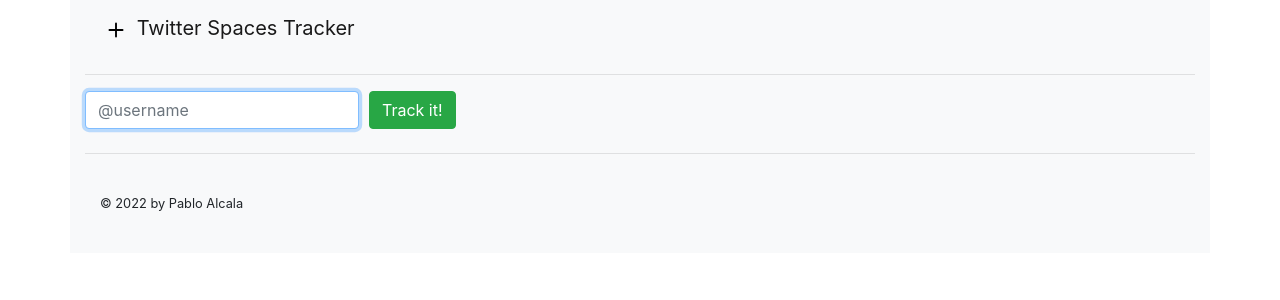
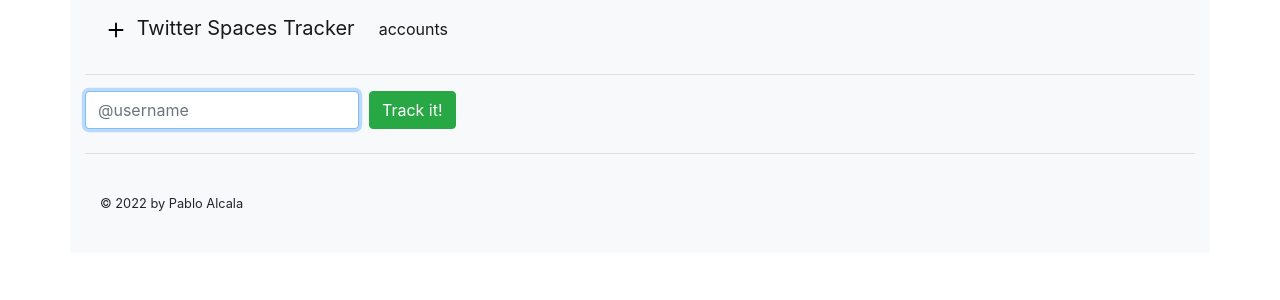
Before and after one commit to pabalca/twitter_spaces_tracker, a Flask app: page / in a window 1280 px wide. Shown: the top 300 px of the page. Run offline with Flask 2, Linux system fonts and the light colour scheme; some libraries are stand-ins or nearby versions.

Commit message:
add menu bar and accounts item

```diff
--- a/twitter_spaces_tracker/templates/base.html
+++ b/twitter_spaces_tracker/templates/base.html
@@ -2,6 +2,7 @@
 <html>
 <head>
     <meta charset="utf-8">
+    <meta name="viewport" content="width=device-width, initial-scale=1">
     <title>
     {% block title %}Twitter Spaces Tracker{% endblock %}
     </title>
@@ -19,6 +20,16 @@
             <img src="{{ url_for('static', filename='plus.svg' ) }}" width="30" height="30" alt="">
             Twitter Spaces Tracker
         </a>
+        <button class="navbar-toggler" type="button" data-toggle="collapse" data-target="#navbarSupportedContent" aria-controls="navbarSupportedContent" aria-expanded="false" aria-label="Toggle navigation">
+            <span class="navbar-toggler-icon"></span>
+        </button>
+        <div class="collapse navbar-collapse" id="navbarSupportedContent">
+            <ul class="navbar-nav mr-auto">
+              <li class="nav-item active">
+                <a class="nav-link" href="{{ url_for('accounts') }}">accounts</a>
+              </li>
+            </ul>
+         </div>
 </nav>
 <hr>
 <main>
```
